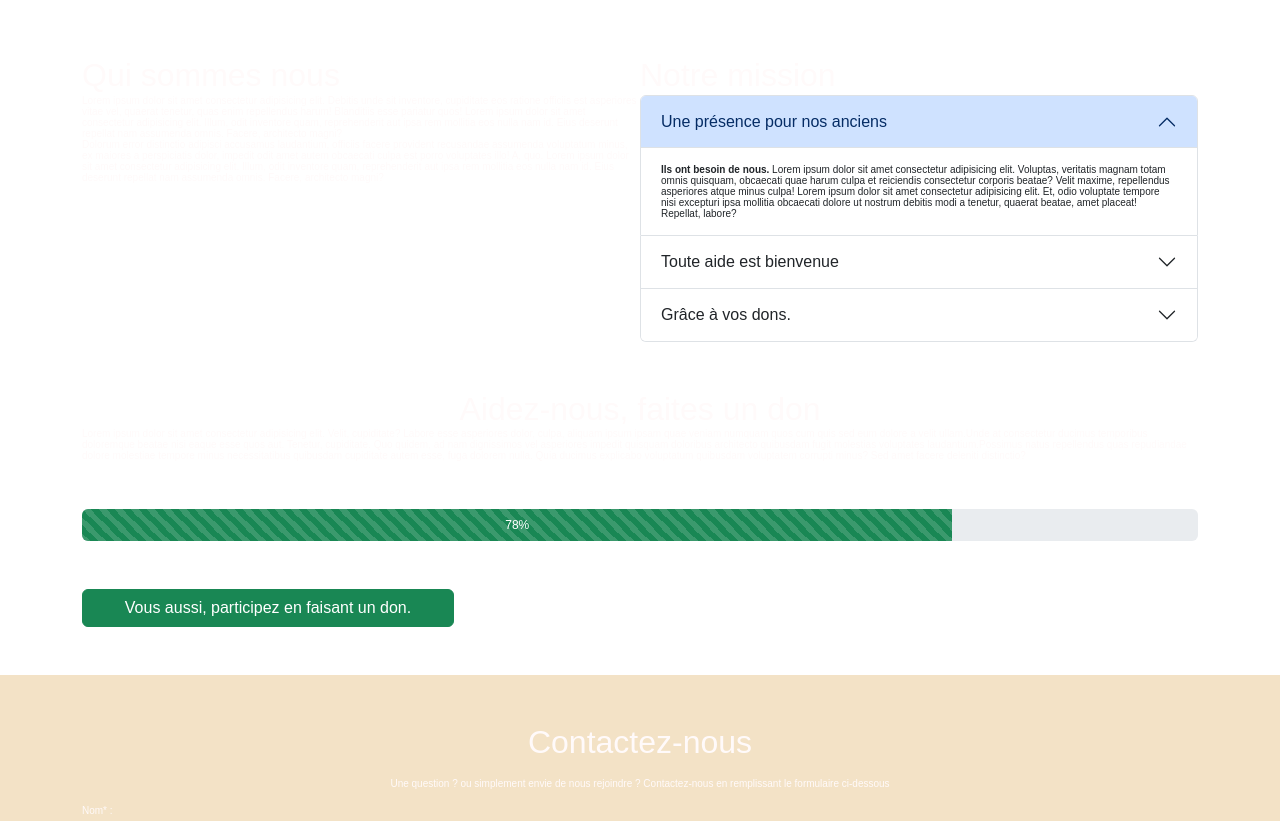
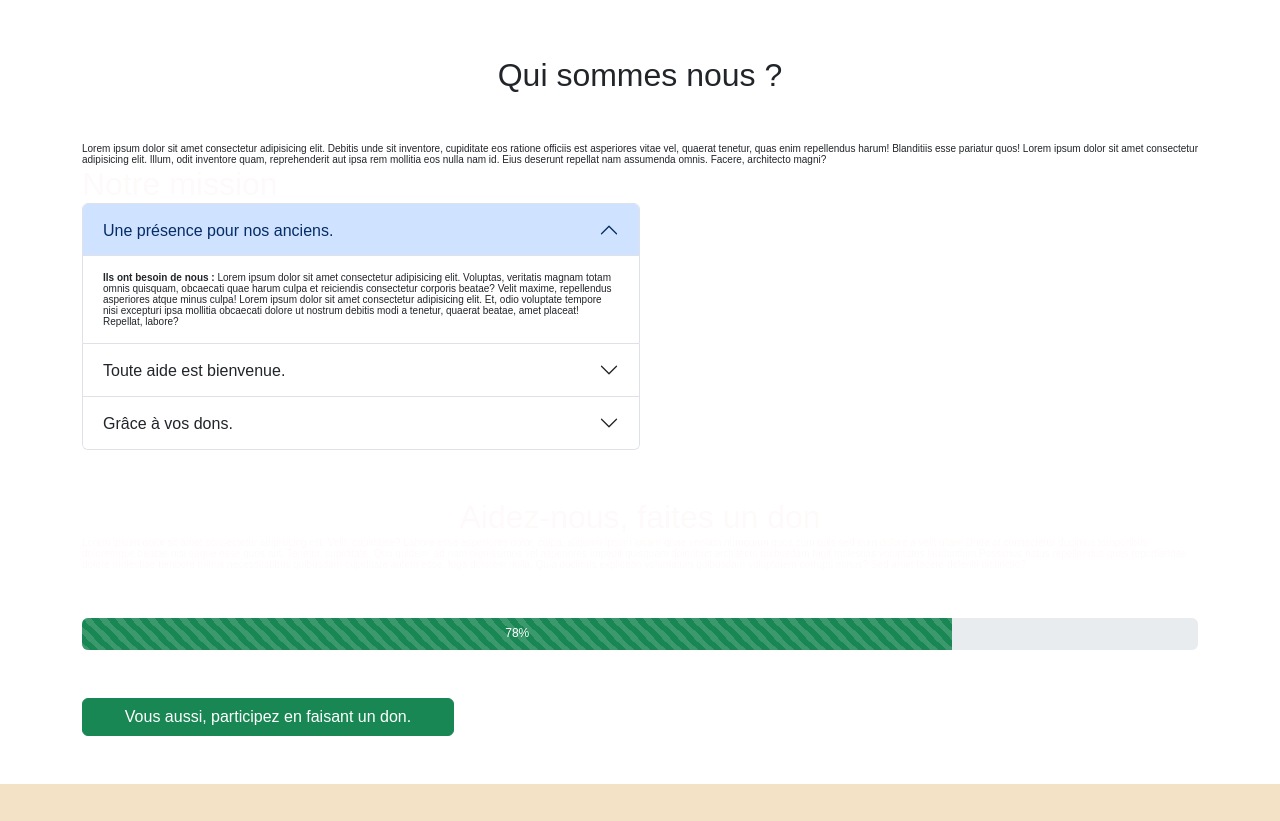
Before and after one commit to Baha-Abdelatif/DRAFT-ECF_HTML-CSS, a plain HTML site: page index.html in a window 1280 px wide. Shown: the part 4433-5254 px from the top of the page. Drawn offline with nearby package versions, Linux system fonts and the light colour scheme; files that its build step writes are made by us from their sources.

Commit message:
Style de la Section Qui-Sommes-Nous

```diff
--- a/index.html
+++ b/index.html
@@ -345,11 +345,12 @@
 
     <section
       id="Qui-sommes-nous"
-      class="container d-flex my-5"
+      class="container my-5"
     >
-      <div class="col-6">
-        <h2>Qui sommes nous</h2>
-        <p>Lorem ipsum dolor sit amet consectetur adipisicing elit. Debitis unde
+      <div class="text-dark">
+        <h2 class="text-dark my-5 text-center ">Qui sommes nous ?</h2>
+        <p class="text-justify">Lorem ipsum dolor sit amet consectetur
+          adipisicing elit. Debitis unde
           sit inventore, cupiditate eos ratione officiis est asperiores vitae
           vel, quaerat tenetur, quas enim repellendus harum! Blanditiis esse
           pariatur quos!
@@ -357,16 +358,8 @@
           inventore quam, reprehenderit aut ipsa rem mollitia eos nulla nam id.
           Eius deserunt repellat nam assumenda omnis. Facere, architecto magni?
         </p>
-        <p>Dolorum error distinctio adipisci accusamus laudantium, officiis
-          facere provident recusandae assumenda voluptatum minus, ex maiores a
-          perspiciatis dolor, impedit odit amet autem obcaecati culpa est porro
-          voluptates illo! A, quo.
-          Lorem ipsum dolor sit amet consectetur adipisicing elit. Illum, odit
-          inventore quam, reprehenderit aut ipsa rem mollitia eos nulla nam id.
-          Eius deserunt repellat nam assumenda omnis. Facere, architecto magni?
-        </p>
       </div>
-      <div class="col-6">
+      <div class="col-xl-6">
         <h2>Notre mission</h2>
         <div
           class="accordion"
@@ -382,7 +375,7 @@
                 aria-expanded="true"
                 aria-controls="collapseOne"
               >
-                Une présence pour nos anciens
+                Une présence pour nos anciens.
               </button>
             </h2>
             <div
@@ -391,7 +384,7 @@
               data-bs-parent="#Mission_accordion"
             >
               <div class="accordion-body">
-                <strong>Ils ont besoin de nous.</strong> Lorem ipsum dolor sit
+                <strong>Ils ont besoin de nous : </strong>Lorem ipsum dolor sit
                 amet consectetur adipisicing elit. Voluptas, veritatis magnam
                 totam omnis quisquam, obcaecati quae harum culpa et reiciendis
                 consectetur corporis beatae? Velit maxime, repellendus
@@ -412,7 +405,7 @@
                 aria-expanded="false"
                 aria-controls="collapseTwo"
               >
-                Toute aide est bienvenue
+                Toute aide est bienvenue.
               </button>
             </h2>
             <div
@@ -422,7 +415,7 @@
             >
               <div class="accordion-body">
                 <strong>Rejoignez notre équipe de bénévoles ou faites un
-                  don.</strong> Lorem ipsum dolor sit amet consectetur
+                  don : </strong>Lorem ipsum dolor sit amet consectetur
                 adipisicing elit. Voluptas, nisi iusto! Fuga, similique, maiores
                 ut odit quas ipsum error architecto eum veritatis possimus et
                 labore! Beatae autem dolorem eos quam. Lorem ipsum dolor sit
@@ -452,7 +445,7 @@
               data-bs-parent="#Mission_accordion"
             >
               <div class="accordion-body">
-                <strong>Merci infiniments à tous nos donateurs !</strong> Lorem
+                <strong>Merci infiniment à tous nos donateurs ! </strong>Lorem
                 ipsum dolor sit amet consectetur adipisicing elit. Laborum,
                 neque omnis cupiditate reprehenderit facilis voluptas debitis?
                 Molestias, cum? In sapiente voluptas soluta tenetur voluptates a
--- a/styles/_global.scss
+++ b/styles/_global.scss
@@ -51,3 +51,6 @@ body {
   padding: 0;
   box-sizing: border-box;
 }
+.text-justify {
+  text-align: justify;
+}
```
Also changed, not shown: styles/styles.css, 1 other file.
